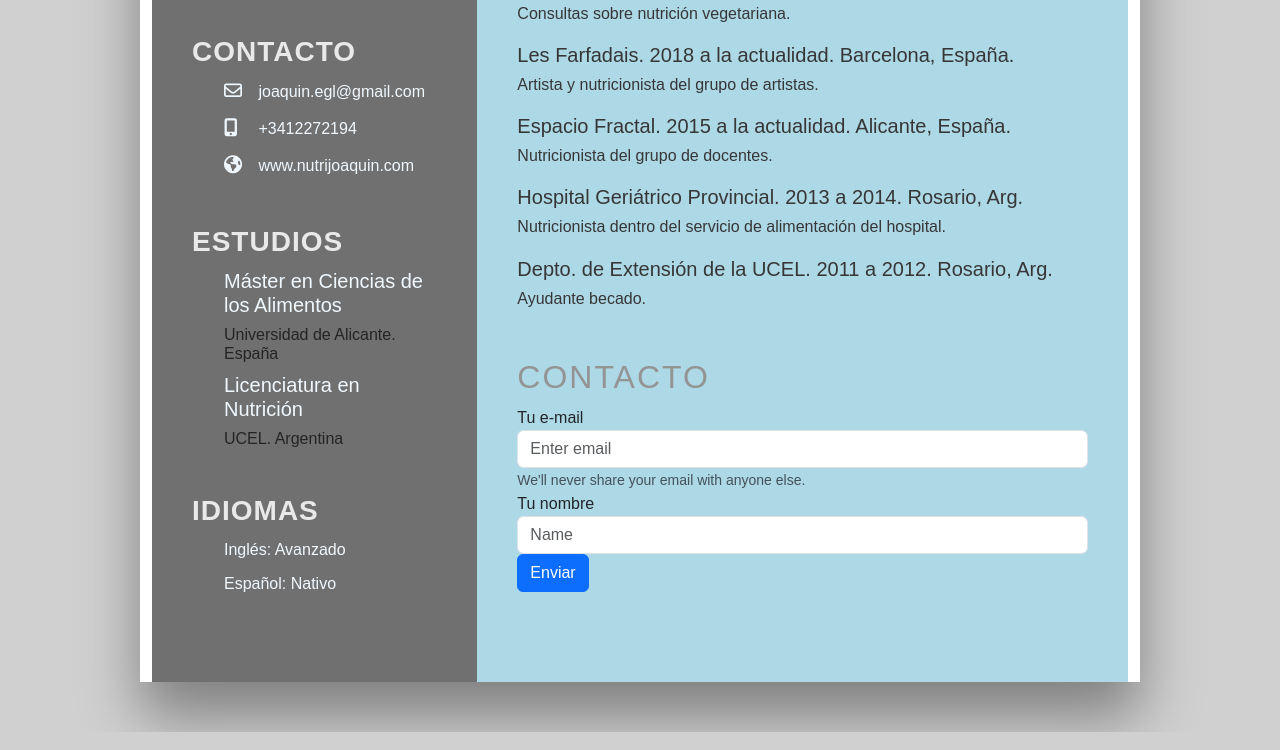
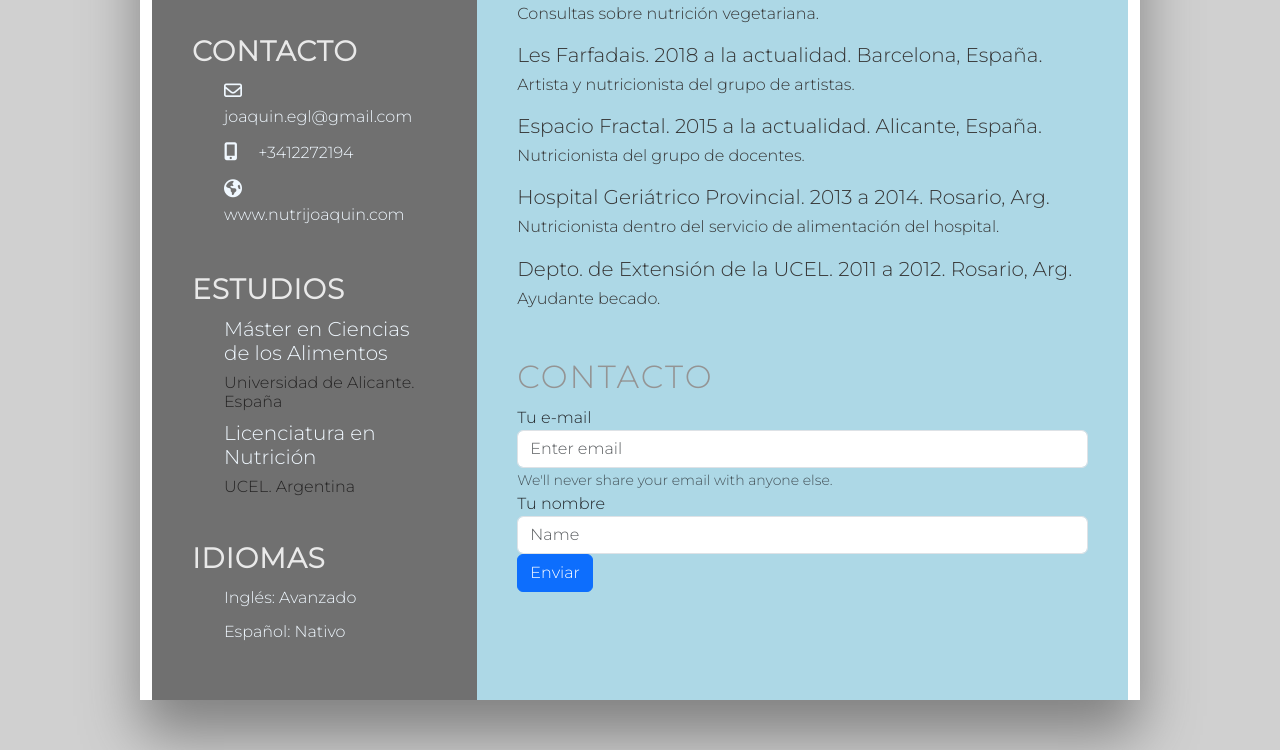
Before and after one commit to joaquinegl/entregacv-ticmas, a plain HTML site: page index.html in a window 1280 px wide. Shown: the part 385-1135 px from the top of the page. Drawn offline with nearby package versions, Linux system fonts and the light colour scheme.

Commit message:
cambio de fuente

```diff
--- a/index.html
+++ b/index.html
@@ -4,6 +4,9 @@
     <meta charset="utf-8">
     <meta name="viewport" content="width=device-width, initial-scale=1">
     <title>Mi CV</title>
+    <link rel="preconnect" href="https://fonts.googleapis.com">
+    <link rel="preconnect" href="https://fonts.gstatic.com" crossorigin>
+    <link href="https://fonts.googleapis.com/css2?family=Montserrat:wght@300&family=Ultra&display=swap" rel="stylesheet">
     <link href="https://cdn.jsdelivr.net/npm/bootstrap@5.3.0-alpha1/dist/css/bootstrap.min.css" rel="stylesheet" integrity="sha384-GLhlTQ8iRABdZLl6O3oVMWSktQOp6b7In1Zl3/Jr59b6EGGoI1aFkw7cmDA6j6gD" crossorigin="anonymous">
     <link rel="stylesheet" href="https://cdnjs.cloudflare.com/ajax/libs/font-awesome/4.7.0/css/font-awesome.css" integrity="sha512-5A8nwdMOWrSz20fDsjczgUidUBR8liPYU+WymTZP1lmY9G6Oc7HlZv156XqnsgNUzTyMefFTcsFH/tnJE/+xBg==" crossorigin="anonymous" referrerpolicy="no-referrer" />
     <link rel="stylesheet" href="styles.css">
--- a/styles.css
+++ b/styles.css
@@ -5,7 +5,7 @@
     margin: 0;
     padding: 0;
     box-sizing: border-box;
-    font-family: Arial, Helvetica, sans-serif;
+    font-family: 'Montserrat', sans-serif;
 }
 
 body
```
